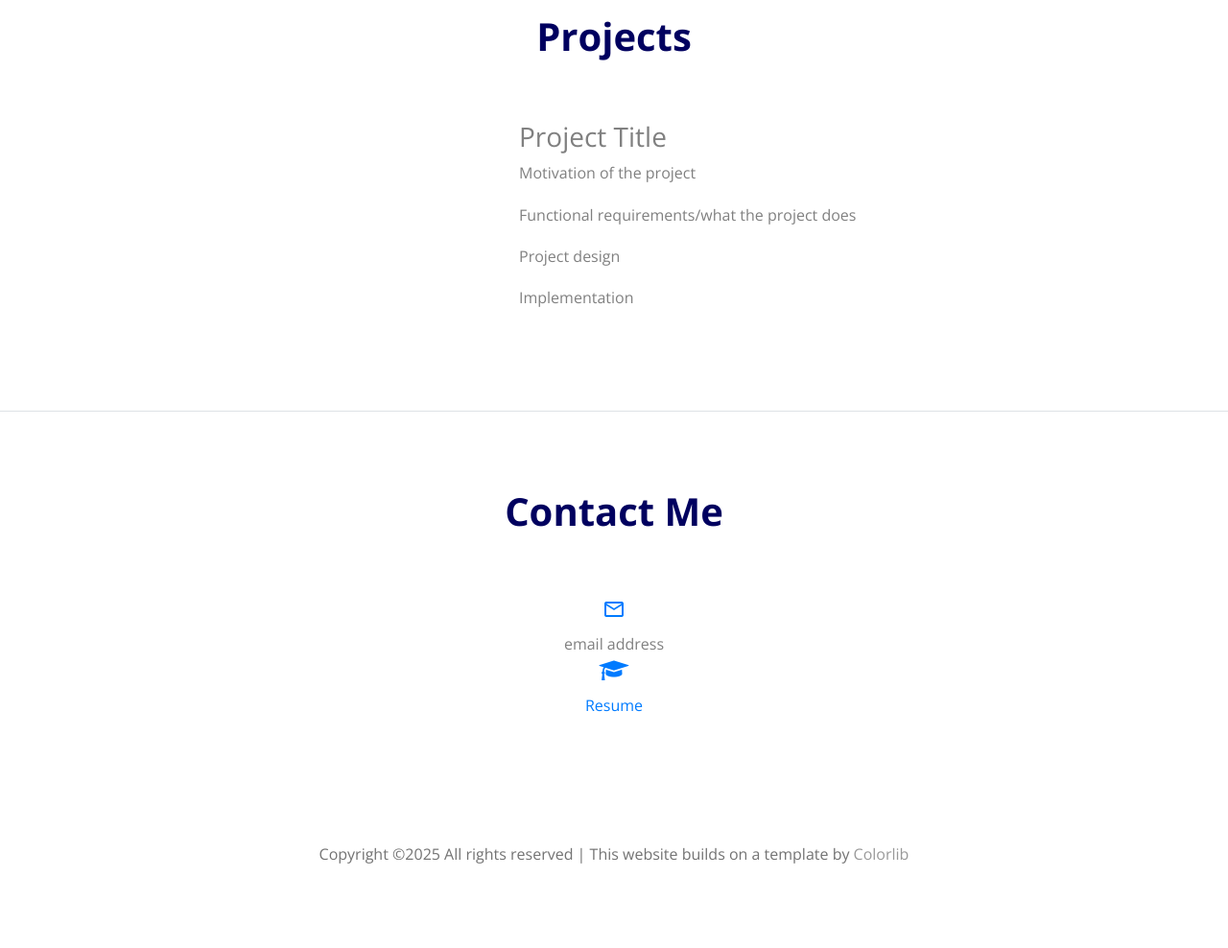
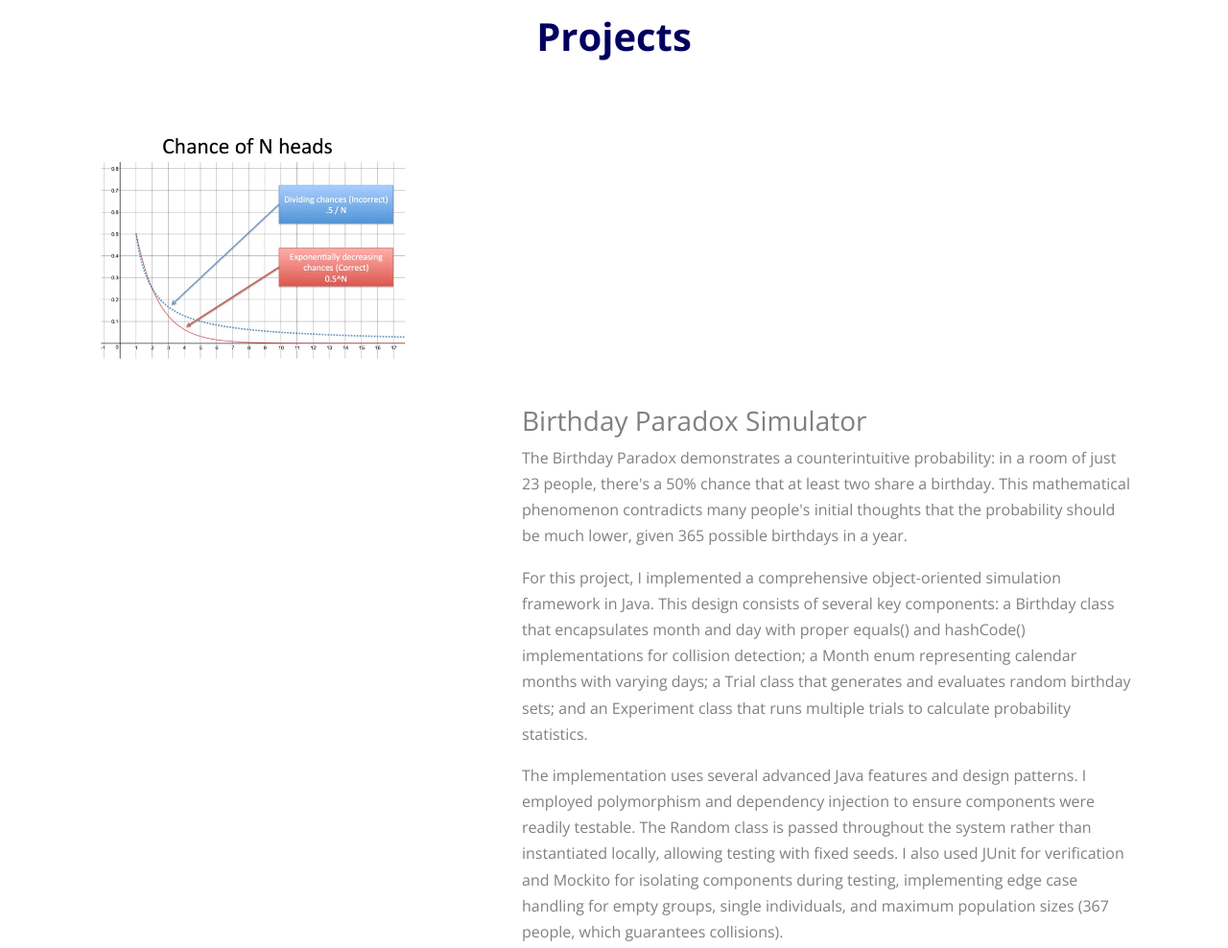
Before and after one commit to mrosalia96/mrosalia96.github.io, a plain HTML site: page index.html in a window 1280 px wide. Shown: the part 1220-2208 px from the top of the page at 96% size. Before the commit the page ends 2140 px from the top, so only its background shows below. Drawn offline with nearby package versions, Linux system fonts and the light colour scheme; a script that the page names is missing; files whose address does not match are found by name.

Commit message:
added birthday paradox section to project and added an image

```diff
--- a/index.html
+++ b/index.html
@@ -134,23 +134,24 @@
         <div class="row">
           <div class="col-lg-6 mb-5" data-aos="fade-up" data-aos-delay="">
 
-            <img src="" alt="" class="img-fluid">
+            <img src="images/birthdayparadox.png" alt="Birthday Paradox Project" class="img-fluid">
+          </div>
 
           </div>
           <div class="col-lg-5 ml-auto" data-aos="fade-up" data-aos-delay="100">
             <div class="mb-4">
-              <h3>Project Title</h3>
+              <h3>Birthday Paradox Simulator</h3>
               <p>
-               Motivation of the project
+                The Birthday Paradox demonstrates a counterintuitive probability: in a room of just 23 people, there's a 50% chance that at least two share a birthday. This mathematical phenomenon contradicts many people's initial thoughts that the probability should be much lower, given 365 possible birthdays in a year.
               </p>
               <p>
-              Functional requirements/what the project does
+                For this project, I implemented a comprehensive object-oriented simulation framework in Java. This design consists of several key components: a Birthday class that encapsulates month and day with proper equals() and hashCode() implementations for collision detection; a Month enum representing calendar months with varying days; a Trial class that generates and evaluates random birthday sets; and an Experiment class that runs multiple trials to calculate probability statistics.
               </p>
               <p>
-              Project design
+                The implementation uses several advanced Java features and design patterns. I employed polymorphism and dependency injection to ensure components were readily testable. The Random class is passed throughout the system rather than instantiated locally, allowing testing with fixed seeds. I also used JUnit for verification and Mockito for isolating components during testing, implementing edge case handling for empty groups, single individuals, and maximum population sizes (367 people, which guarantees collisions).
               </p>
               <p>
-              Implementation
+                Through this project, I strengthened my understanding of object-oriented design principles and probability theory. I gained practical experience with Java's collection framework and I learned techniques for simulating probabilistic events and calculating reliable results over multiple trials. The project also improved my ability to write robust unit tests that cover edge cases, use mocking frameworks to isolate system components.
               </p>
 
 
```
Also changed, not shown: images/birthdayparadox.png (added).
